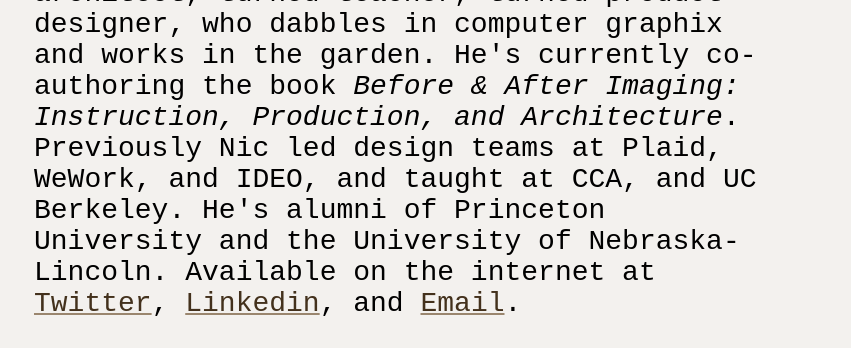
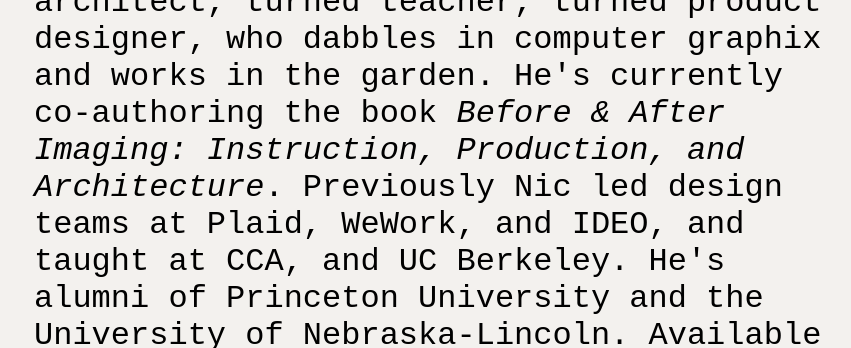
Before and after one commit to nmpajerski/nmpajerski.github.io, a plain HTML site: page index.html in a window 1280 px wide. Shown: the part 81-429 px from the top of the page, without its empty margins (2-853 px from the left). Drawn offline with Linux system fonts and the light colour scheme; a web font is replaced by a local one.

Commit message:
Update index.html

```diff
--- a/index.html
+++ b/index.html
@@ -19,13 +19,13 @@
   }
 
 div{
-    max-width:724px;
+    max-width:800px;
     padding-left:28px;
     margin-top:28px;
   }
 
 p {
-  font-size: 28px;
+  font-size: 32px;
   padding-left: 0px;
   text-indent: 51px;
   hyphens: none;
```
